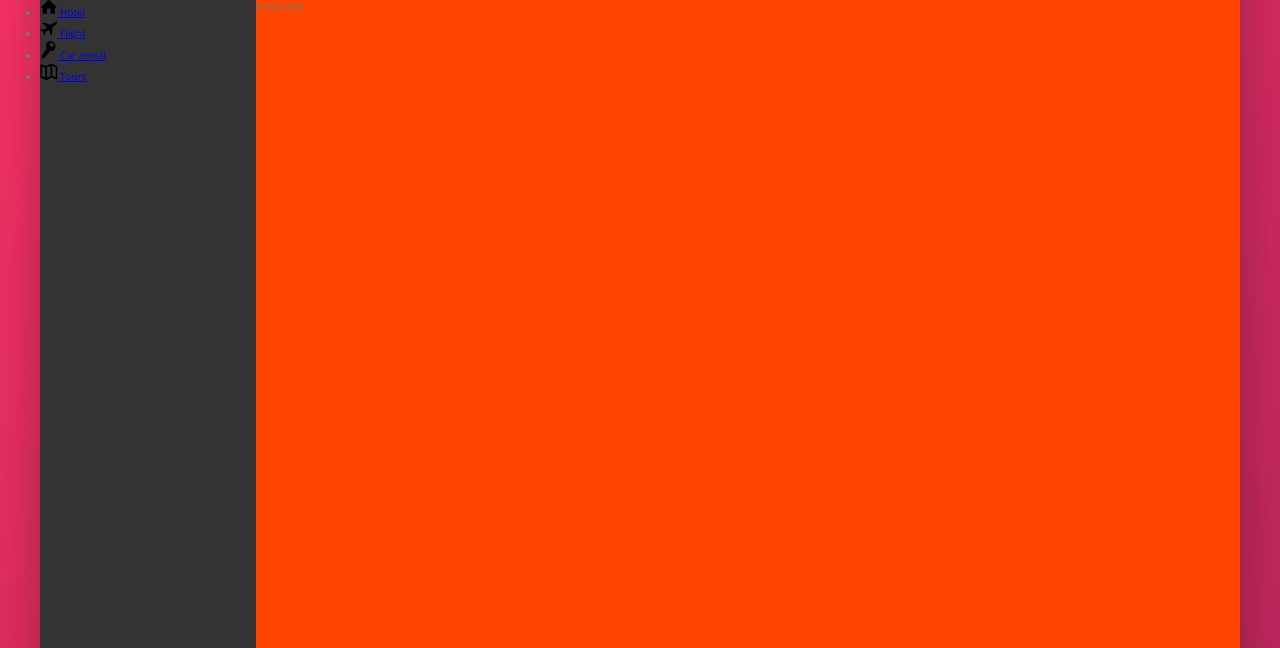
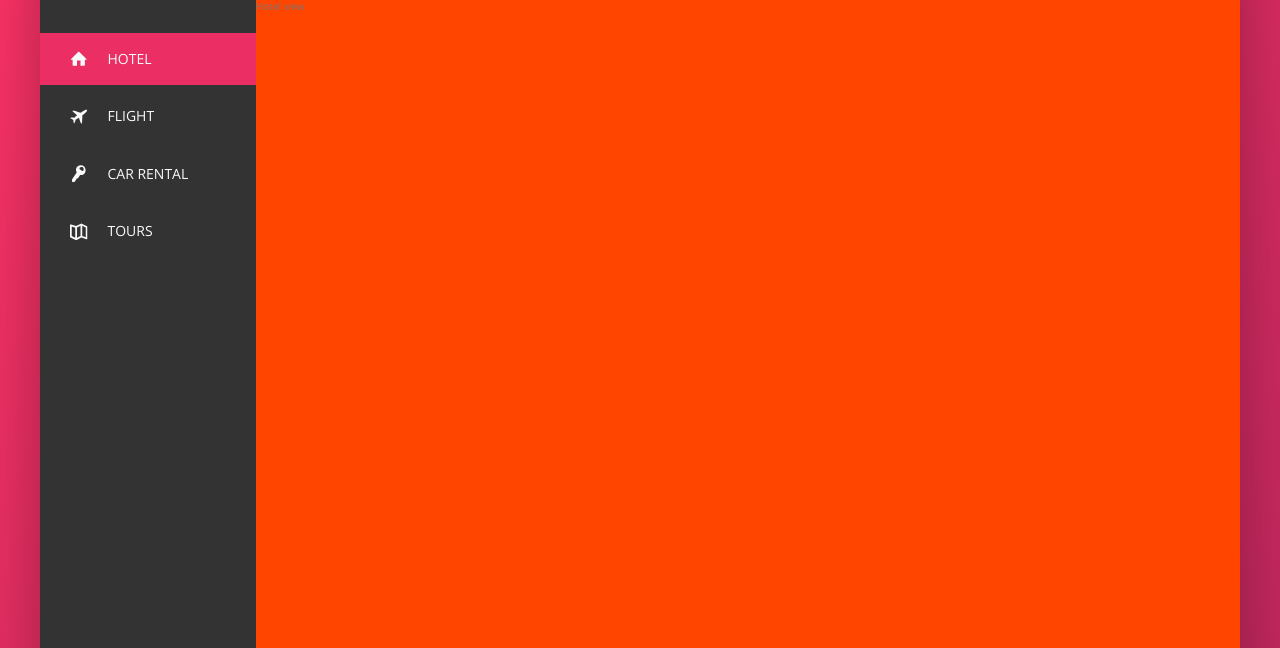
Before and after one commit to Nujsvart/Advanced-CSS-and-Sass, a plain HTML site: page Trillo/starter/index.html in a window 1280 px wide. Shown: the part 152-800 px from the top of the page. Drawn offline with nearby package versions, Linux system fonts and the light colour scheme.

Commit message:
Completed the Navigation

```diff
--- a/Trillo/starter/index.html
+++ b/Trillo/starter/index.html
@@ -58,7 +58,7 @@
       <div class="content">
         <nav class="sidebar">
           <ul class="side-nav">
-            <li class="side-nav__item">
+            <li class="side-nav__item side-nav__item--active">
               <a href="#" class="side-nav__link">
                 <svg class="side-nav__icon">
                   <use xlink:href="img/sprite.svg#icon-home"></use>
--- a/Trillo/starter/sass/_components.scss
+++ b/Trillo/starter/sass/_components.scss
@@ -115,15 +115,59 @@
 // SIDE NAVIGATION
 
 .side-nav {
+  font-size: 1.4rem;
+  list-style: none;
+  margin-top: 3.5rem;
+
   &__item {
+    position: relative;
+
+    &:not(:last-child) {
+      margin-bottom: 0.5rem;
+    }
   }
 
-  &__link {
+  &__item::before {
+    content: "";
+    position: absolute;
+    top: 0;
+    left: 0;
+    height: 100%;
+    width: 3px;
+    background-color: var(--color-primary);
+    transform: scaleY(0);
+    transition: transform 0.2s, width 0.4s cubic-bezier(1, 0, 0, 1) 0.2s,
+      background-color 0.1s;
+  }
+
+  &__item:hover::before,
+  &__item--active::before {
+    transform: scaleY(1);
+    width: 100%;
+  }
+
+  &__item:active::before {
+    background-color: var(--color-primary-light);
+  }
+
+  &__link:link,
+  &__link:visited {
+    color: var(--color-grey-light-1);
+    text-decoration: none;
+    text-transform: uppercase;
+    display: block;
+    padding: 1.5rem 3rem;
+    position: relative;
+    z-index: 10;
+    display: flex;
+    align-items: center;
   }
 
   &__icon {
     width: 1.75rem;
     height: 1.75rem;
+    margin-right: 2rem;
+    fill: currentColor; // useful
   }
 }
 
```
Also changed, not shown: Trillo/starter/css/main.css, 1 other file.
